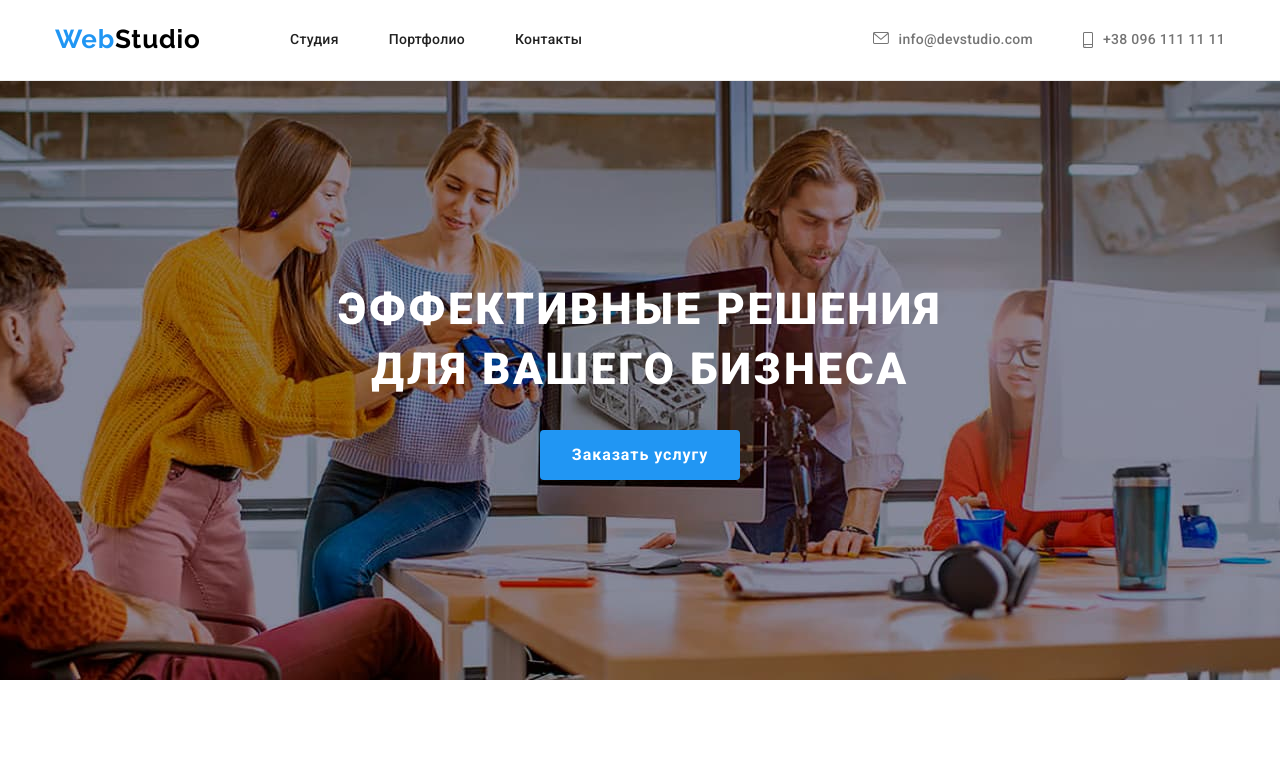
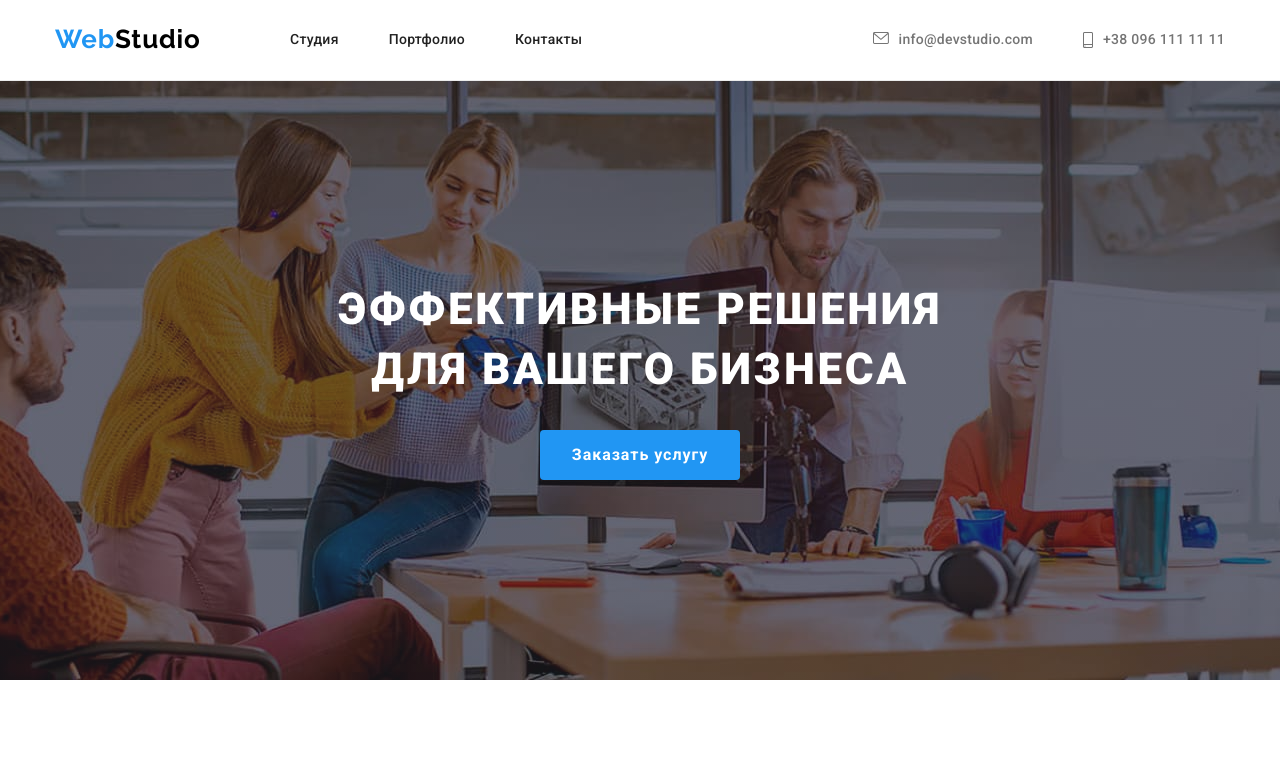
Before and after one commit to 3197344/home-work-04, a plain HTML site: page index.html in a window 1280 px wide. Shown: the top 771 px of the page. Drawn offline with nearby package versions, Linux system fonts and the light colour scheme.

Commit message:
замена в герое фона
сначала градиент, потом картинка

```diff
--- a/css/styles.css
+++ b/css/styles.css
@@ -186,8 +186,9 @@ body {
   align-items: center;
 
   background-color: #c4c4c4;
-  background-image: url(../img/fon.jpg),
-    linear-gradient(to right, rgba(47, 48, 58, 0.4), rgba(47, 48, 58, 0.4));
+  background-image:
+    linear-gradient(to right, rgba(47, 48, 58, 0.4), rgba(47, 48, 58, 0.4)),
+    url(../img/fon.jpg);
   background-repeat: no-repeat;
   background-position: center;
   background-size: cover;
```
